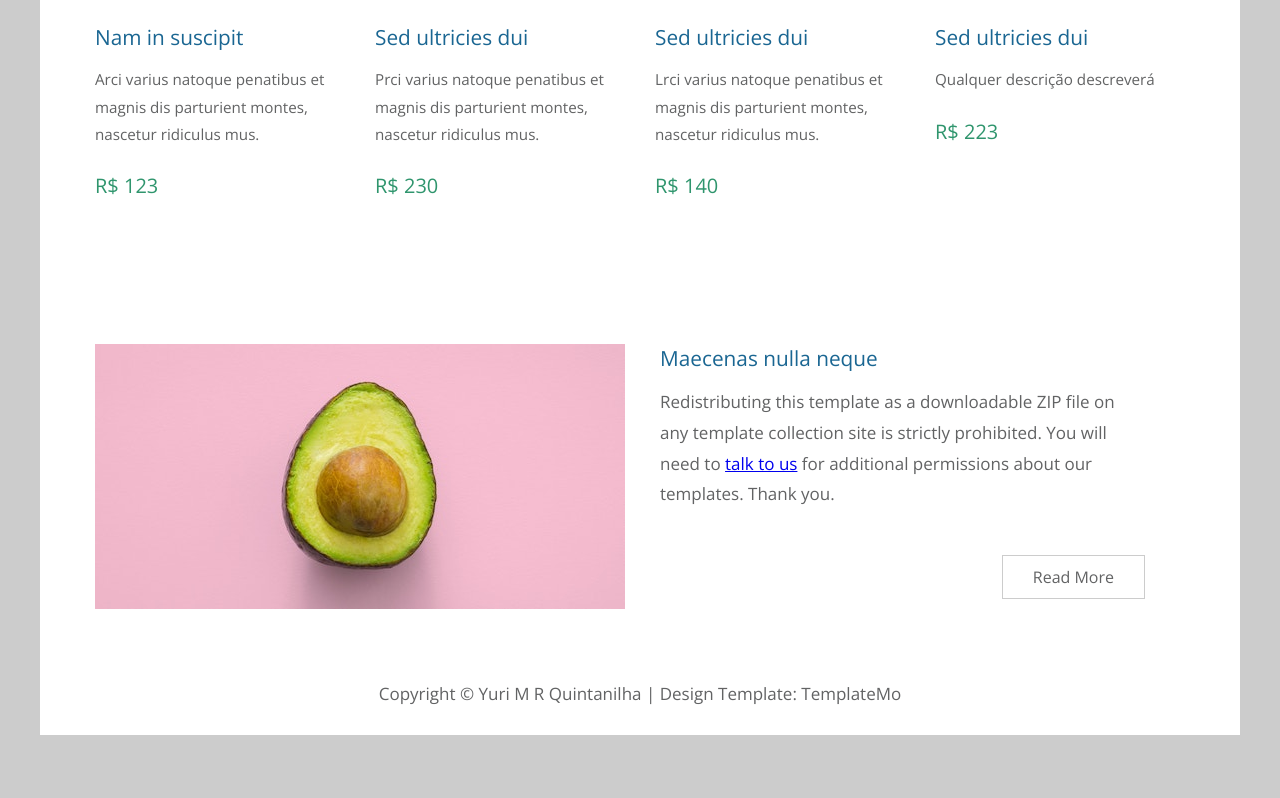
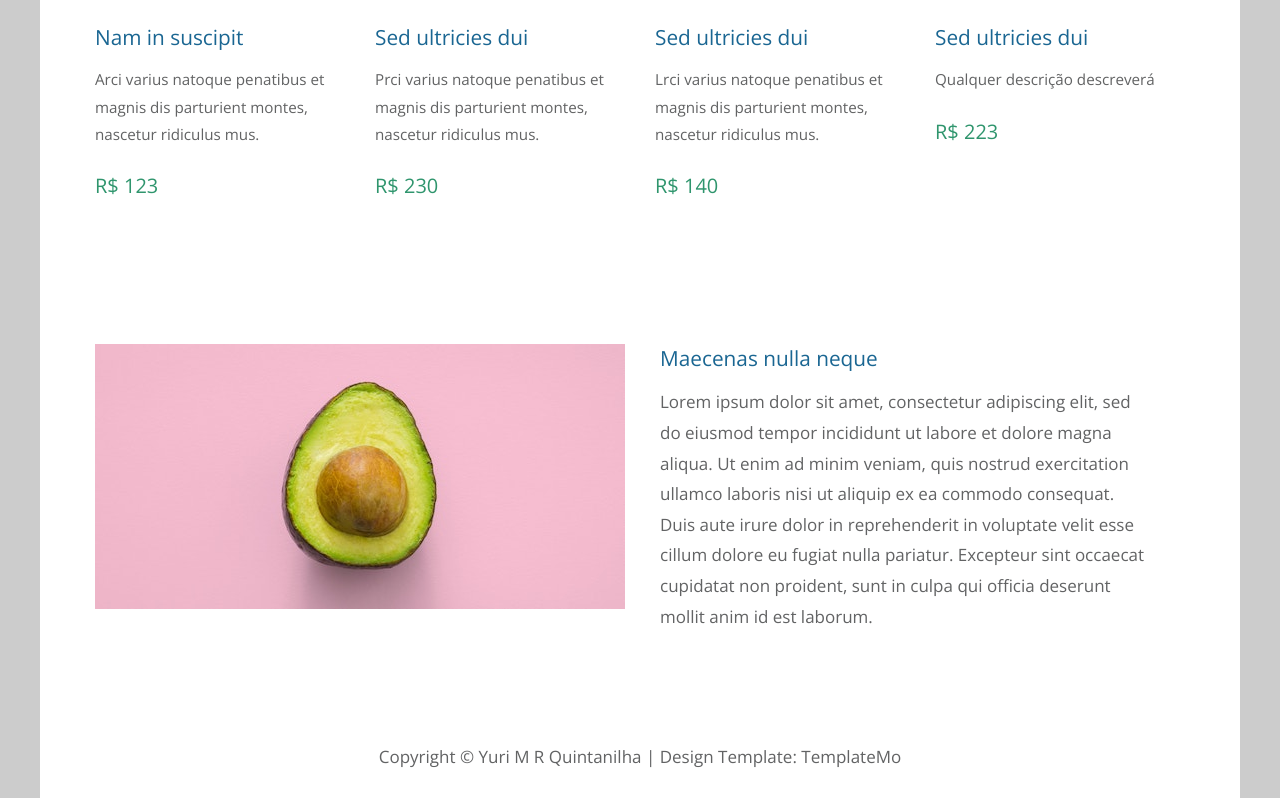
Before and after one commit to Yuri-MRQ/desafio2-gama, a React (Create React App) app in the folder registration-management/: page / in a window 1280 px wide. Shown: the part 1581-2379 px from the top of the page. Before the commit the page ends 2316 px from the top, so only its background shows below. Built offline with nearby package versions, Linux system fonts and the light colour scheme.

Commit message:
add better control on local storage

```diff
--- a/registration-management/src/pages/home/Home.js
+++ b/registration-management/src/pages/home/Home.js
@@ -134,8 +134,7 @@
                             <div className="col-md-6">
                                 <div className="tm-description-box">
                                     <h4 className="tm-gallery-title">Maecenas nulla neque</h4>
-                                    <p className="tm-mb-45">Redistributing this template as a downloadable ZIP file on any template collection site is strictly prohibited. You will need to <a rel="nofollow" href="https://templatemo.com/contact">talk to us</a> for additional permissions about our templates. Thank you.</p>
-                                    <a href="about.html" className="tm-btn tm-btn-default tm-right">Read More</a>
+                                    <p className="tm-mb-45">Lorem ipsum dolor sit amet, consectetur adipiscing elit, sed do eiusmod tempor incididunt ut labore et dolore magna aliqua. Ut enim ad minim veniam, quis nostrud exercitation ullamco laboris nisi ut aliquip ex ea commodo consequat. Duis aute irure dolor in reprehenderit in voluptate velit esse cillum dolore eu fugiat nulla pariatur. Excepteur sint occaecat cupidatat non proident, sunt in culpa qui officia deserunt mollit anim id est laborum.</p>
                                 </div>
                             </div>
                         </div>
--- a/registration-management/src/pages/product/Product.js
+++ b/registration-management/src/pages/product/Product.js
@@ -18,8 +18,12 @@
 };
 
 function handleCadastrar(){
+    const keys = Object.keys(localStorage);
+    let i = keys.length;
+
+    setCounter( i + 1 );
+
     localStorage.setItem(`product-${counter}`, JSON.stringify(product))
-    setCounter( + 1 )
 }
 
 
```
Also changed, not shown: registration-management/src/pages/client/Client.js (+8 -2 lines), registration-management/src/database/client.json (deleted), 1 other file (tests, documents, lock files or other folders).
